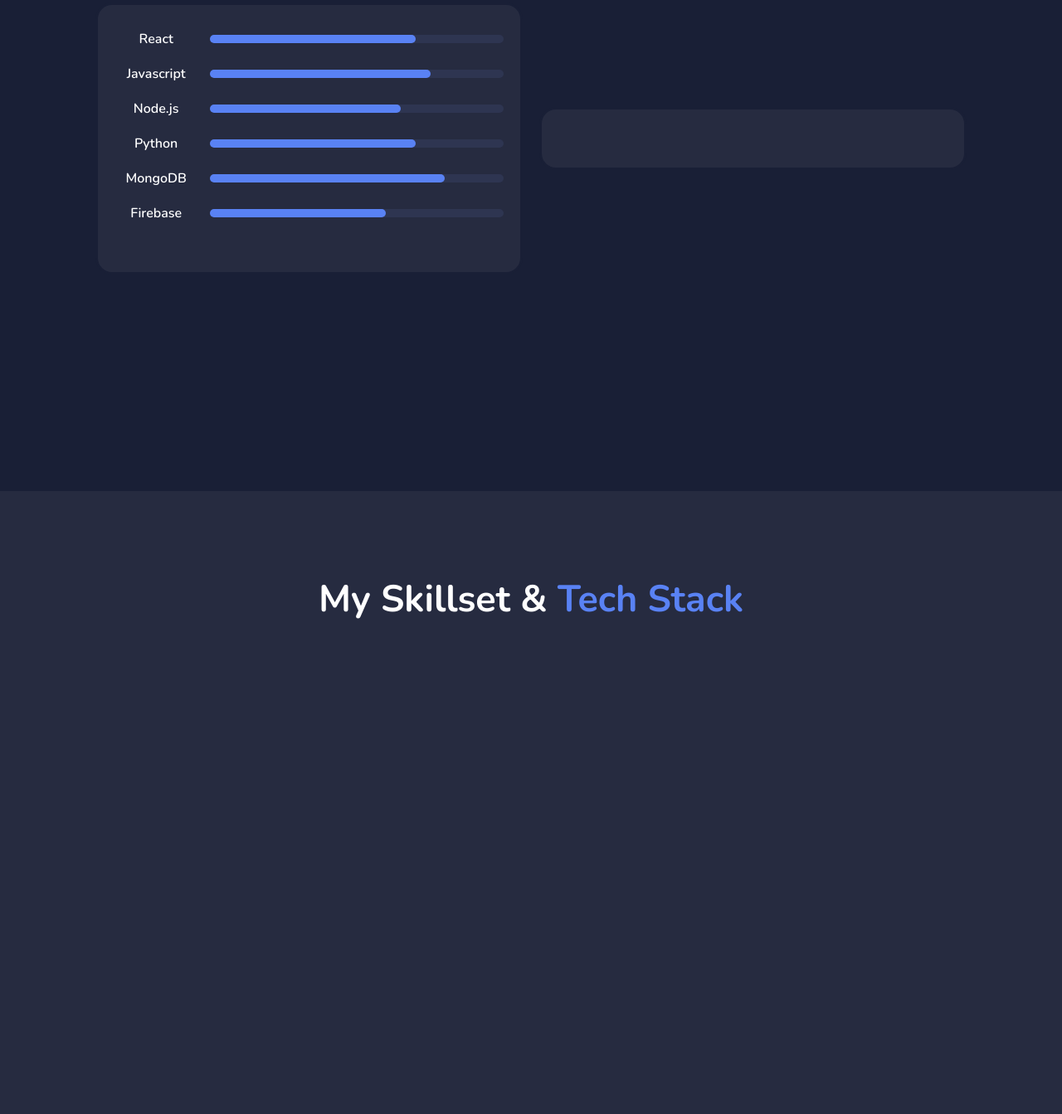
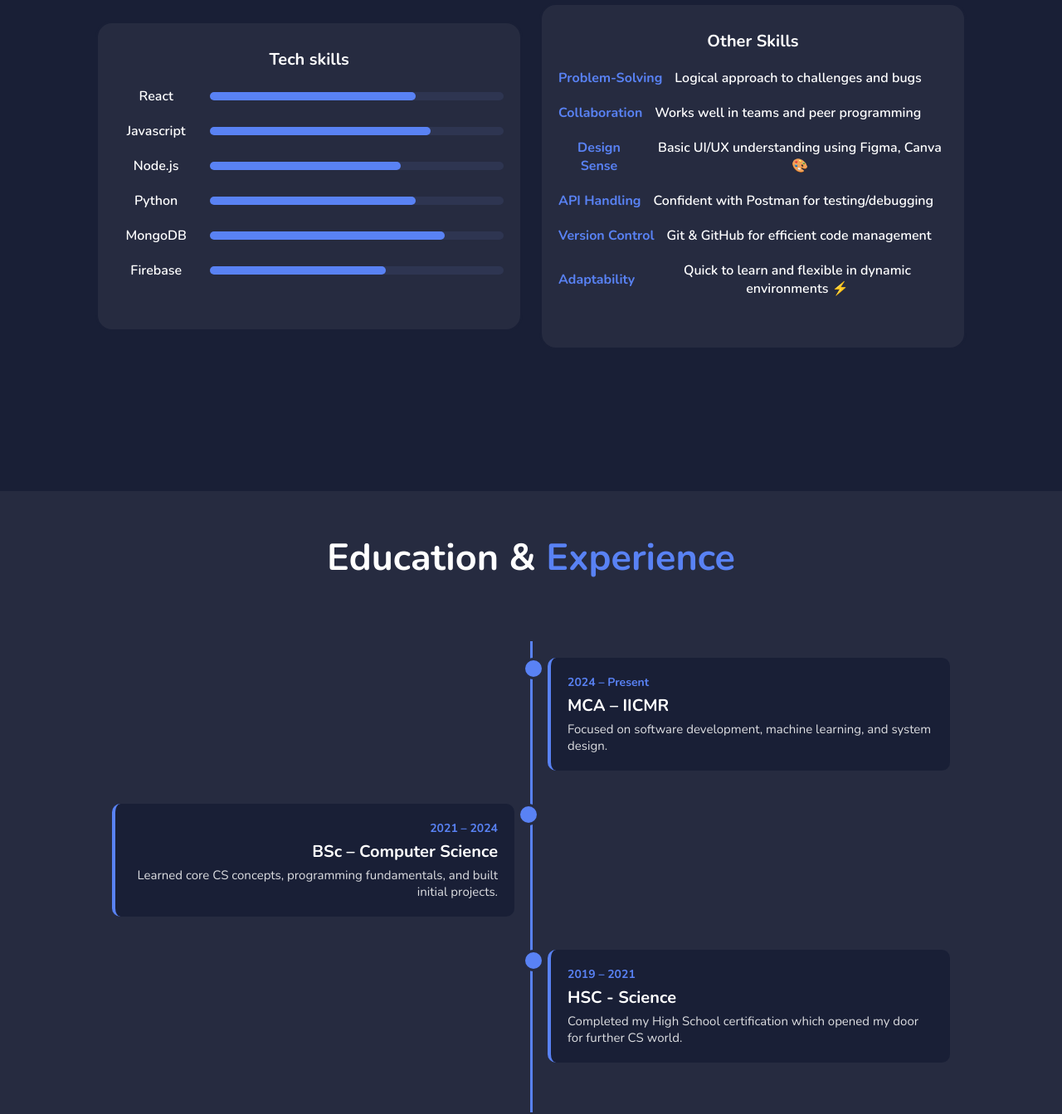
Before and after one commit to ayeshkant-jena/Portfolio, a website: page index.html in a window 1280 px wide. Shown: the part 3408-4751 px from the top of the page at 83% size. Drawn offline with nearby package versions, Linux system fonts and the light colour scheme.

Commit message:
added some sections

```diff
--- a/index.html
+++ b/index.html
@@ -108,11 +108,15 @@
                 </div>
 
                 <div class="portfolio-box">
-                    <img src="2.jpg" alt="">
+                    <img src="cfdd.png" alt="">
                     <div class="portfolio-layer">
-                        <h4>Web Design</h4>
-                        <p>Lorem ipsum, dolor sit amet consectetur adipisicing elit.</p>
-                        <i class="fa-solid fa-up-right-from-square"></i>
+                        <h4>Counterfeit Drug Detection System</h4>
+                        <p>A web based blockchain powered fake drug detection application to safeguard the lives of the innocents.</p>
+                        <div style="display: flex;">
+                            <a href="https://github.com/ayeshkant-jena/Counterfeit-drug-detection-system.git"><i class="fa-brands fa-github"></i></a>
+                            <span style="height: 100%; width: 15px;"></span>
+                            <a href=""><i class="fa-solid fa-up-right-from-square"></i></a>
+                        </div>
                     </div>
                 </div>
 
@@ -161,6 +165,7 @@
             <div class="skills-container">
                 <div class="skills-box">
 
+                    <h2>Tech skills</h2>
                     <div class="skill-bar" data-percent="70">
                     <span class="skill-label">React</span>
                         <div class="bar">
@@ -212,14 +217,58 @@
                 </div>
                 <div class="skills-box">
 
+                    <h2>Other Skills</h2>
+                        <ul>
+                            <li><span><b>Problem-Solving</b></span>  Logical approach to challenges and bugs</li>
+                            <li><span><b>Collaboration</b></span>  Works well in teams and peer programming</li>
+                            <li><span><b>Design Sense</b></span>  Basic UI/UX understanding using Figma, Canva 🎨</li>
+                            <li><span><b>API Handling</b></span>  Confident with Postman for testing/debugging</li>
+                            <li><span><b>Version Control</b></span>  Git & GitHub for efficient code management</li>
+                            <li><span><b>Adaptability</b></span>  Quick to learn and flexible in dynamic environments ⚡</li>
+                        </ul>
                 </div>
             </div>
         </section>
 
         <!-- Experience Section Design -->
-        <section class="experience" id="experience">
-            <h2 class="heading">My Skillset & <span>Tech Stack</span></h2>
+        <section class="timeline-section" id="education">
+        <h2 class="heading">Education & <span>Experience</span></h2>
+
+        <div class="timeline">
+            <!-- <div class="timeline-item left">
+            <div class="content">
+                <span class="timeline-date">2024 – Present</span>
+                <h3>Intern – Data Science</h3>
+                <p>Hands-on experience in real-world ML projects and Python-based data workflows.</p>
+            </div>
+            </div> -->
+
+            <div class="timeline-item right">
+            <div class="content">
+                <span class="timeline-date">2024 – Present</span>
+                <h3>MCA – IICMR</h3>
+                <p>Focused on software development, machine learning, and system design.</p>
+            </div>
+            </div>
+
+            <div class="timeline-item left">
+            <div class="content">
+                <span class="timeline-date">2021 – 2024</span>
+                <h3>BSc – Computer Science</h3>
+                <p>Learned core CS concepts, programming fundamentals, and built initial projects.</p>
+            </div>
+            </div>
+
+            <div class="timeline-item right">
+            <div class="content">
+                <span class="timeline-date">2019 – 2021</span>
+                <h3>HSC - Science</h3>
+                <p>Completed my High School certification which opened my door for further CS world.</p>
+            </div>
+            </div>
+        </div>
         </section>
+
 
         <!-- Contact Section Design -->
         <section class="contact" id="contact">
--- a/style.css
+++ b/style.css
@@ -326,9 +326,20 @@
     border: .3rem solid var(--bg-color);
     transition: .5s ease;
 }
-
-.experience{
-    background: var(--snd-bg-color);
+.skills-box h2{
+    font-size: 2rem;
+    margin-bottom: 2rem;
+}
+.skills-box li{
+  display: flex;
+  align-items: center;
+  /* justify-content: space-between; */
+  margin-bottom: 2rem;
+  gap: 1.5rem;
+  flex: 0 0 100px;
+  font-size: 1.6rem;
+  font-weight: 600;
+  color: var(--text-color);
 }
 
 .skill-bar {
@@ -382,6 +393,167 @@
 
 .bar:hover .tooltip {
   opacity: 1;
+}
+
+.experience{
+    background: var(--snd-bg-color);
+}
+
+.timeline-section {
+  background: var(--snd-bg-color);
+  padding: 5rem 9%;
+}
+
+.timeline {
+  position: relative;
+  margin-top: 5rem;
+  padding: 2rem 0;
+}
+
+.timeline::before {
+  content: "";
+  position: absolute;
+  left: 50%;
+  width: 3px;
+  height: 100%;
+  background: var(--main-color);
+  transform: translateX(-50%);
+}
+
+.timeline-item {
+  width: 50%;
+  padding: 2rem;
+  position: relative;
+  animation: fadeInUp 0.6s ease forwards;
+  opacity: 0;
+}
+
+.timeline-item.left {
+  left: 0;
+  text-align: right;
+}
+
+.timeline-item.right {
+  left: 50%;
+  text-align: left;
+}
+
+.timeline-item::before {
+  content: "";
+  position: absolute;
+  top: 2rem;
+  width: 20px;
+  height: 20px;
+  background: var(--main-color);
+  border-radius: 50%;
+  border: 3px solid var(--snd-bg-color);
+  z-index: 2;
+}
+
+.timeline-item.left::before {
+  right: -10px;
+}
+
+.timeline-item.right::before {
+  left: -10px;
+}
+
+.timeline-item .content {
+  background: var(--bg-color);
+  padding: 2rem;
+  border-radius: 1rem;
+  border-left: 4px solid var(--main-color);
+  transition: 0.3s ease;
+  position: relative;
+  color: var(--text-color);
+  box-shadow: 0 0 0 transparent;
+}
+
+.timeline-item .content:hover {
+  transform: scale(1.02);
+  box-shadow: 0 0 1.5rem var(--main-color);
+}
+
+.timeline-date {
+  font-size: 1.4rem;
+  font-weight: bold;
+  color: var(--main-color);
+  display: block;
+  margin-bottom: 0.5rem;
+}
+
+.timeline-item h3 {
+  font-size: 2rem;
+  color: var(--text-color);
+  margin-bottom: 0.5rem;
+}
+
+.timeline-item p {
+  font-size: 1.5rem;
+  color: var(--text-color);
+  opacity: 0.85;
+}
+
+@keyframes fadeInUp {
+  from {
+    transform: translateY(30px);
+    opacity: 0;
+  }
+  to {
+    transform: translateY(0);
+    opacity: 1;
+  }
+}
+
+/* ✅ MEDIA QUERIES */
+
+@media (max-width: 992px) {
+  .timeline-item {
+    padding: 1.5rem;
+  }
+  .timeline-item h3 {
+    font-size: 1.8rem;
+  }
+  .timeline-item p {
+    font-size: 1.4rem;
+  }
+}
+
+@media (max-width: 768px) {
+  .timeline::before {
+    left: 10px;
+  }
+
+  .timeline-item,
+  .timeline-item.left,
+  .timeline-item.right {
+    width: 100%;
+    left: 0;
+    text-align: left;
+    padding-left: 3.5rem;
+    padding-right: 1rem;
+  }
+
+  .timeline-item::before {
+    left: 0;
+    right: auto;
+  }
+
+  .timeline-item .content {
+    border-left: 4px solid var(--main-color);
+  }
+}
+
+@media (max-width: 480px) {
+  .timeline-date {
+    font-size: 1.2rem;
+  }
+  .timeline-item h3 {
+    font-size: 1.6rem;
+  }
+  .timeline-item p {
+    font-size: 1.3rem;
+  }
 }
 
 
```
Also changed, not shown: cfdd.png (added).
